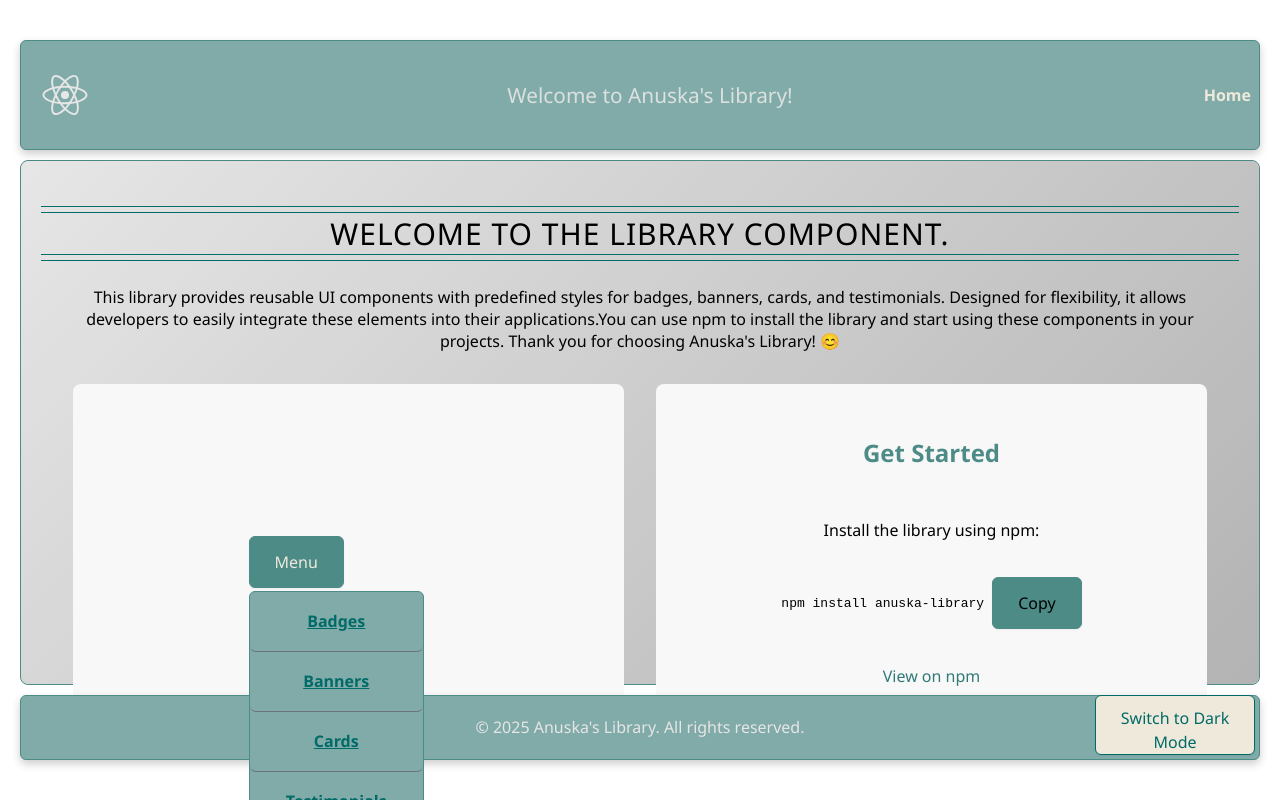
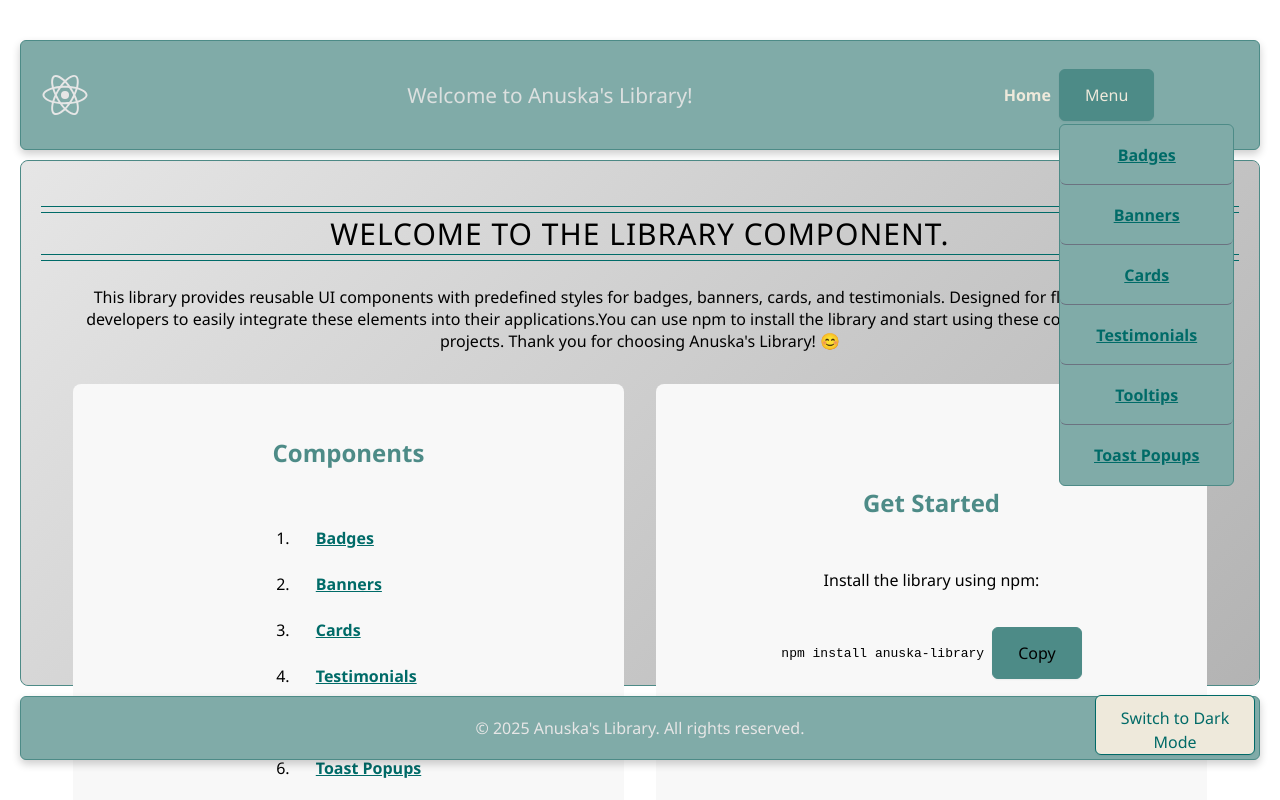
Before and after one commit to Anuska86/LibraryComponent, a React (Vite) app in the folder library-component/: page / in a window 1280 px wide. Shown: the top 800 px of the page. Built offline with nearby package versions, Linux system fonts and the light colour scheme.

Commit message:
containers

```diff
--- a/library-component/src/App.jsx
+++ b/library-component/src/App.jsx
@@ -4,6 +4,8 @@ import "../src/index.css";
 import { BrowserRouter, Routes, Route, Link } from "react-router-dom";
 import Home from "./components/Items/Sections/Home";
 import { IoLogoReact } from "react-icons/io5";
+import Menu from "./components/Menu/MenuIndex";
+import MenuDropdown from "./components/Menu/MenuDropdown";
 import BadgesSection from "../src/components/Items/Sections/BadgesSection";
 import BannersSection from "./components/Items/Sections/BannersSection";
 import CardsSection from "./components/Items/Sections/CardsSection";
@@ -29,6 +31,42 @@ function App() {
           <nav className="navbar">
             <Link to="/">Home</Link>
           </nav>
+          <Menu>
+            <Menu.Button>Menu</Menu.Button>
+            <Menu.Dropdown>
+              <Menu.Item>
+                <Link className="link-button" to="/badges">
+                  Badges
+                </Link>
+              </Menu.Item>
+              <Menu.Item>
+                {" "}
+                <Link className="link-button" to="/banners">
+                  Banners
+                </Link>
+              </Menu.Item>
+              <Menu.Item>
+                <Link className="link-button" to="/cards">
+                  Cards
+                </Link>
+              </Menu.Item>
+              <Menu.Item>
+                <Link className="link-button" to="/testimonials">
+                  Testimonials
+                </Link>
+              </Menu.Item>
+              <Menu.Item>
+                <Link className="link-button" to="/tooltips">
+                  Tooltips
+                </Link>
+              </Menu.Item>
+              <Menu.Item>
+                <Link className="link-button" to="/toast-popups">
+                  Toast Popups
+                </Link>
+              </Menu.Item>
+            </Menu.Dropdown>
+          </Menu>
         </header>
         <div className="content">
           <div className="page-content">
--- a/library-component/src/components/Items/Sections/Home.jsx
+++ b/library-component/src/components/Items/Sections/Home.jsx
@@ -1,6 +1,6 @@
 import React from "react";
 import { Link } from "react-router-dom";
-import Menu from "../../Menu/MenuIndex";
+
 import Button from "../../Button/Button";
 
 export default function Home() {
@@ -21,42 +21,39 @@ export default function Home() {
       </p>
       <div className="home-flex">
         <div className="home-menu">
-          <Menu>
-            <Menu.Button>Menu</Menu.Button>
-            <Menu.Dropdown>
-              <Menu.Item>
+          <h2>Components</h2>
+          <ol style={{ textAlign: "left" }}>
+            <li>
               <Link className="link-button" to="/badges">
                 Badges
               </Link>
-              </Menu.Item>
-              <Menu.Item>
-                {" "}
+            </li>
+            <li>
               <Link className="link-button" to="/banners">
                 Banners
               </Link>
-              </Menu.Item>
-              <Menu.Item>
+            </li>
+            <li>
               <Link className="link-button" to="/cards">
                 Cards
               </Link>
-              </Menu.Item>
-              <Menu.Item>
+            </li>
+            <li>
               <Link className="link-button" to="/testimonials">
                 Testimonials
               </Link>
-              </Menu.Item>
-              <Menu.Item>
+            </li>
+            <li>
               <Link className="link-button" to="/tooltips">
                 Tooltips
               </Link>
-              </Menu.Item>
-              <Menu.Item>
+            </li>
+            <li>
               <Link className="link-button" to="/toast-popups">
                 Toast Popups
               </Link>
-              </Menu.Item>
-            </Menu.Dropdown>
-          </Menu>
+            </li>
+          </ol>
         </div>
 
         <section className="installation-section">
```
Lines whose indentation alone changed are shown as unchanged.
